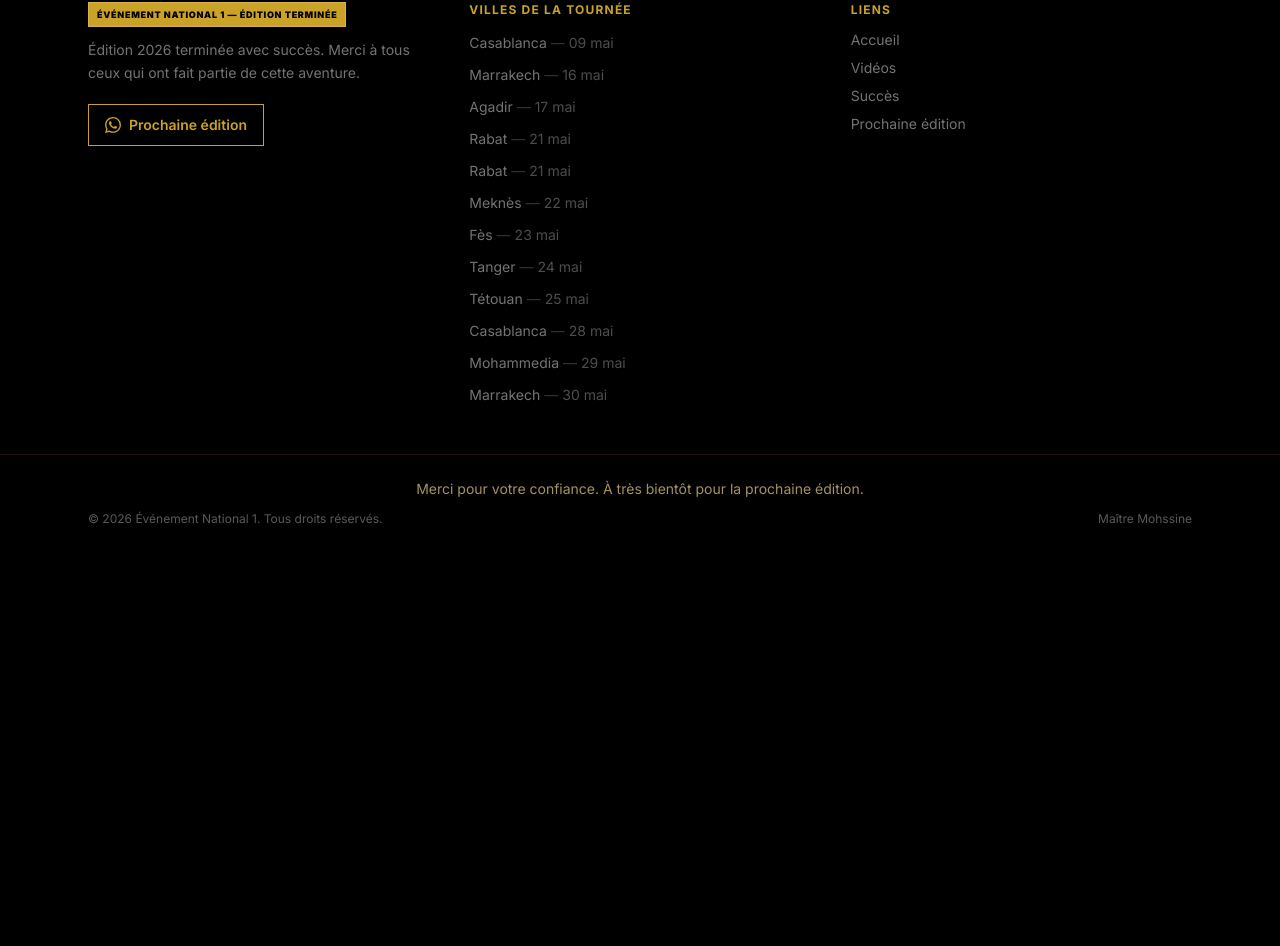
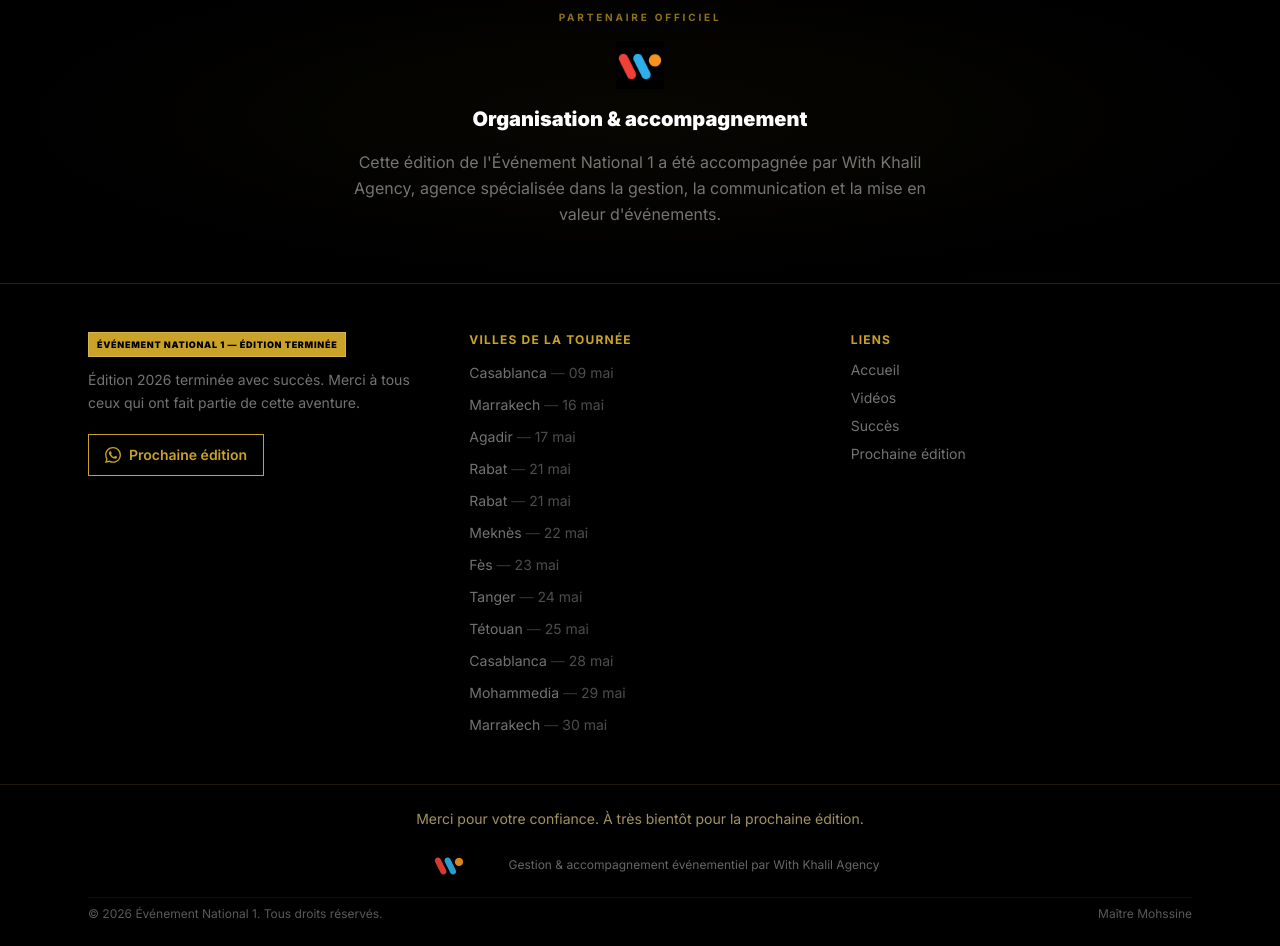
Before and after one commit to walid2002-cloud/maitremohssine, a Next.js app: page / in a window 1280 px wide. Shown: the part 2626-3572 px from the top of the page. Before the commit the page ends 3177 px from the top, so only its background shows below. Built offline with nearby package versions, Linux system fonts and the light colour scheme; no server answers.

Commit message:
Add With Khalil Agency branding to the souvenir page.
Include an organisation section and footer credit with the agency logo.

```diff
--- a/src/app/page.tsx
+++ b/src/app/page.tsx
@@ -5,6 +5,7 @@ import SimpleHero from "@/components/SimpleHero";
 import BestMomentsSection from "@/components/BestMomentsSection";
 import TourSuccessSection from "@/components/TourSuccessSection";
 import NextEditionSection from "@/components/NextEditionSection";
+import AgencySection from "@/components/AgencySection";
 import Footer from "@/components/Footer";
 import AmbientMusic from "@/components/AmbientMusic";
 
@@ -16,6 +17,7 @@ export default function Home() {
       <BestMomentsSection />
       <TourSuccessSection />
       <NextEditionSection />
+      <AgencySection />
       <Footer />
       <AmbientMusic />
     </main>
--- /dev/null
+++ b/src/components/AgencySection.tsx
@@ -0,0 +1,53 @@
+"use client";
+
+import Image from "next/image";
+import { motion } from "framer-motion";
+import { useLang } from "@/context/LanguageContext";
+import { translations } from "@/data/translations";
+
+const AGENCY_LOGO = "/images/with-khalil-agency-logo.png";
+
+export default function AgencySection() {
+  const { lang, isRtl } = useLang();
+  const t = translations.agency[lang];
+
+  return (
+    <section
+      id="agence"
+      dir={isRtl ? "rtl" : "ltr"}
+      className="relative py-12 sm:py-14 border-t border-[#c9a227]/10"
+    >
+      <div className="absolute inset-0 bg-[radial-gradient(ellipse_at_center,rgba(201,162,39,0.04)_0%,transparent_70%)] pointer-events-none" />
+
+      <div className="relative max-w-3xl mx-auto px-4 sm:px-6 text-center">
+        <motion.div
+          initial={{ opacity: 0, y: 10 }}
+          whileInView={{ opacity: 1, y: 0 }}
+          viewport={{ once: true }}
+          transition={{ duration: 0.45 }}
+          className="flex flex-col items-center gap-4"
+        >
+          <span className="text-[#c9a227]/70 text-[10px] font-bold uppercase tracking-[0.28em]">
+            {t.badge}
+          </span>
+
+          <div className="relative h-10 sm:h-12 w-28 sm:w-32">
+            <Image
+              src={AGENCY_LOGO}
+              alt="With Khalil Agency"
+              fill
+              className="object-contain object-center"
+              sizes="128px"
+            />
+          </div>
+
+          <h2 className="text-lg sm:text-xl font-black text-white">{t.title}</h2>
+
+          <p className="text-white/45 text-sm sm:text-base leading-relaxed max-w-xl">
+            {t.text}
+          </p>
+        </motion.div>
+      </div>
+    </section>
+  );
+}
--- a/src/components/Footer.tsx
+++ b/src/components/Footer.tsx
@@ -1,13 +1,17 @@
 "use client";
 
+import Image from "next/image";
 import { useLang } from "@/context/LanguageContext";
 import { translations } from "@/data/translations";
 import { tourMoments } from "@/data/souvenirs";
 import { getNextEditionWhatsAppLink } from "@/data/publicLinks";
 
+const AGENCY_LOGO = "/images/with-khalil-agency-logo.png";
+
 export default function Footer() {
   const { lang, isRtl } = useLang();
   const t = translations.footer[lang];
+  const agency = translations.agency[lang];
   const brandBadge = translations.simpleHero[lang].badge;
 
   return (
@@ -66,9 +70,25 @@ export default function Footer() {
       </div>
 
       <div className="border-t border-[#c9a227]/15">
-        <div className="max-w-6xl mx-auto px-4 sm:px-6 py-6 flex flex-col items-center gap-3 text-center">
+        <div className="max-w-6xl mx-auto px-4 sm:px-6 py-6 flex flex-col items-center gap-4 text-center">
           <p className="text-sm text-[#e8d089]/70 max-w-lg">{t.closing}</p>
-          <div className="flex flex-col sm:flex-row items-center justify-between gap-2 w-full text-xs text-white/35">
+
+          <div className="flex flex-col sm:flex-row items-center justify-center gap-3 pt-1">
+            <div className="relative h-8 w-24 shrink-0 opacity-90">
+              <Image
+                src={AGENCY_LOGO}
+                alt="With Khalil Agency"
+                fill
+                className="object-contain object-center"
+                sizes="96px"
+              />
+            </div>
+            <p className="text-[11px] sm:text-xs text-white/40 max-w-md leading-relaxed">
+              {agency.footerCredit}
+            </p>
+          </div>
+
+          <div className="flex flex-col sm:flex-row items-center justify-between gap-2 w-full text-xs text-white/35 pt-2 border-t border-[#c9a227]/10">
             <p>© {new Date().getFullYear()} {t.title}. {t.rights}</p>
             <p>{lang === "fr" ? "Maître Mohssine" : "الأستاذ محسن"}</p>
           </div>
--- a/src/data/translations.ts
+++ b/src/data/translations.ts
@@ -107,6 +107,20 @@ export const translations = {
       soldOutBadge: "SOLD OUT",
       viewAmbiance: "شوف الأجواء",
       notifyCta: "بغيت نعرف على النسخة الجاية",
+    },
+  },
+  agency: {
+    fr: {
+      badge: "Partenaire officiel",
+      title: "Organisation & accompagnement",
+      text: "Cette édition de l'Événement National 1 a été accompagnée par With Khalil Agency, agence spécialisée dans la gestion, la communication et la mise en valeur d'événements.",
+      footerCredit: "Gestion & accompagnement événementiel par With Khalil Agency",
+    },
+    ar: {
+      badge: "شريك رسمي",
+      title: "التنظيم والمرافقة",
+      text: "هاد النسخة ديال الحدث الوطني 1 تزادت بمرافقة With Khalil Agency، وكالة متخصصة فالتدبير والتواصل وإبراز الأحداث.",
+      footerCredit: "تدبير ومرافقة الأحداث من طرف With Khalil Agency",
     },
   },
   nextEdition: {
```
Also changed, not shown: public/images/with-khalil-agency-logo.png (added).
